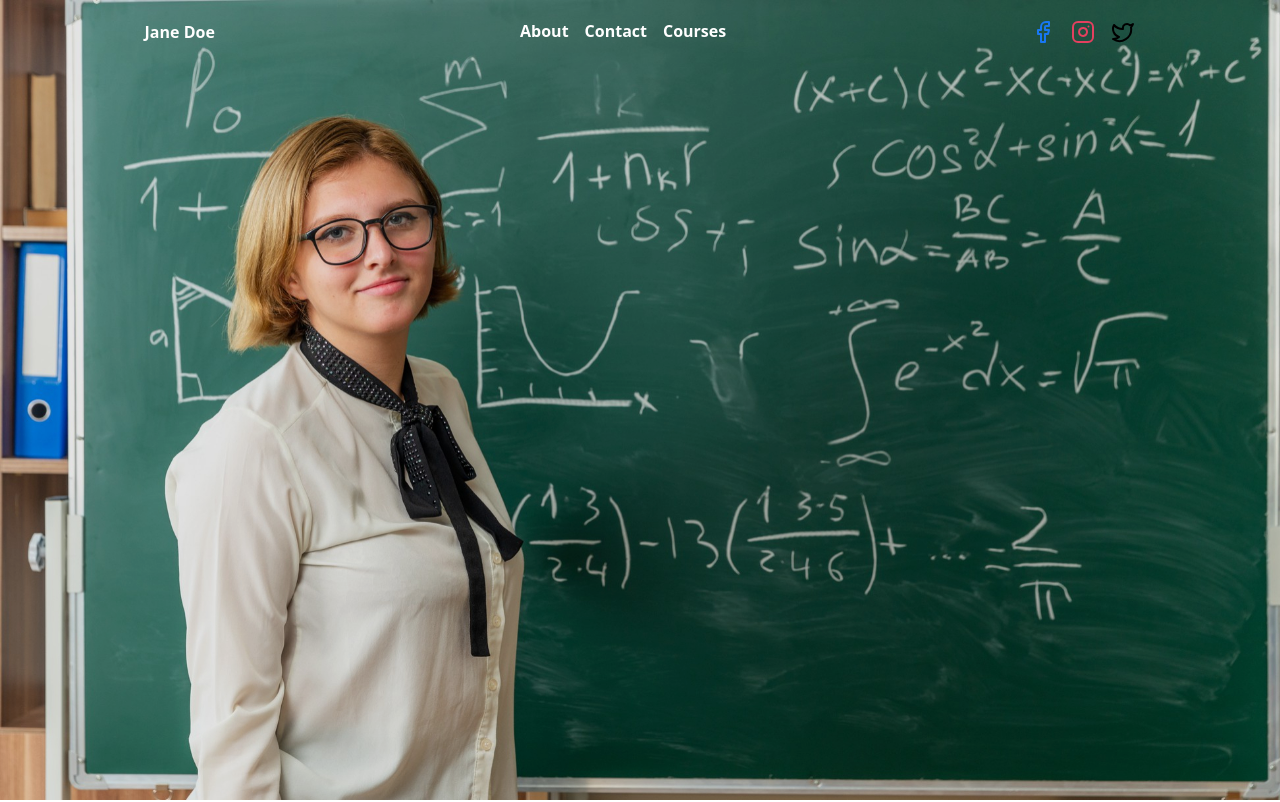
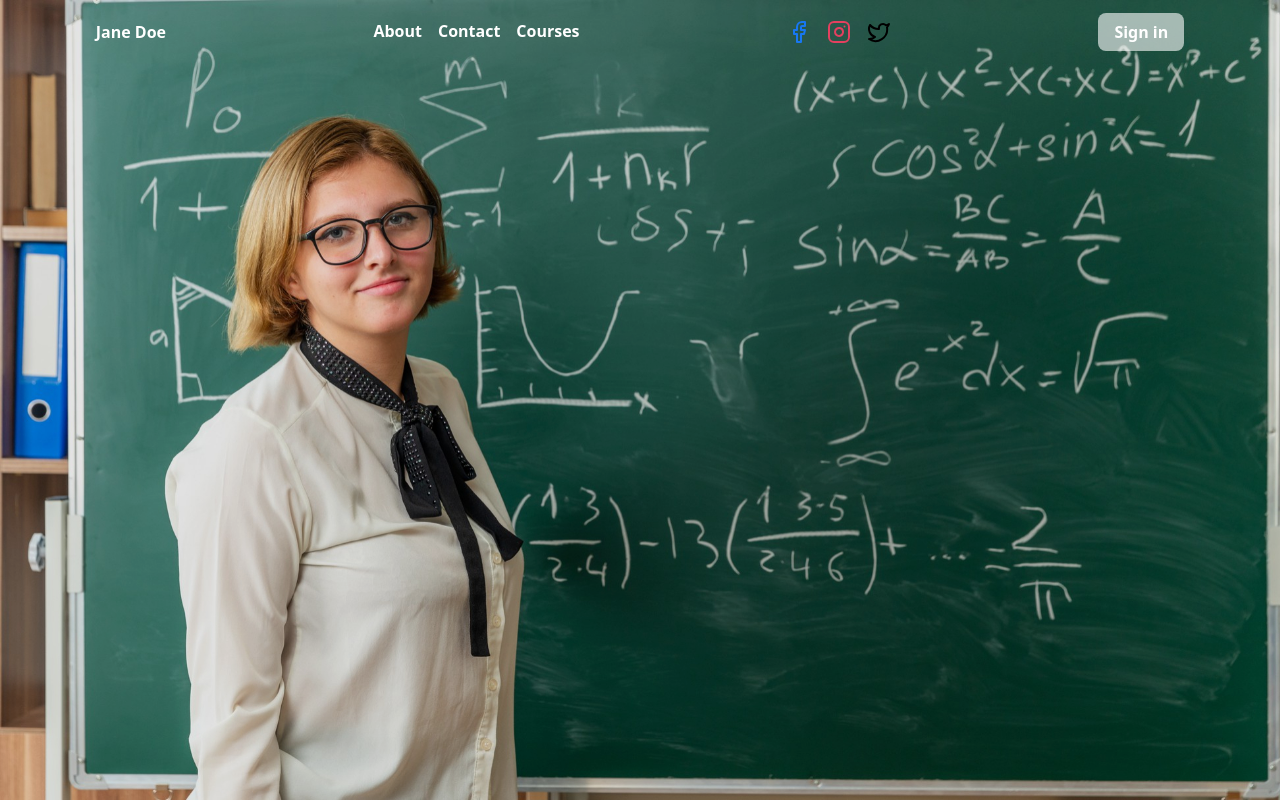
Before and after one commit to furkanarslan1/next-math-teacher, a Next.js app: page / in a window 1280 px wide. Shown: the top 802 px of the page. Built offline with nearby package versions, Linux system fonts and the light colour scheme; no server answers.

Commit message:
feat:add header_user

```diff
--- a/app/(Main)/layout.tsx
+++ b/app/(Main)/layout.tsx
@@ -1,13 +1,18 @@
 import Header from "@/components/header/Header";
+import { createServerSupabase } from "@/lib/supabase/server";
 import React from "react";
 
-export default function MainLayout({
+export default async function MainLayout({
   children,
 }: Readonly<{ children: React.ReactNode }>) {
+  const supabase = await createServerSupabase();
+  const {
+    data: { user },
+  } = await supabase.auth.getUser();
   return (
     <>
       <header className="absolute top-0 left-0 w-full z-30">
-        <Header />
+        <Header user={user} />
       </header>
       <main className="min-h-screen ">{children}</main>
     </>
--- a/components/header/Header.tsx
+++ b/components/header/Header.tsx
@@ -5,6 +5,7 @@ import {
   LucideTwitter,
   Twitter,
   TwitterIcon,
+  User2,
   X,
 } from "lucide-react";
 import Link from "next/link";
@@ -17,7 +18,7 @@ const navLinks = [
   { name: "Courses", href: "/courses" },
 ];
 
-export default function Header() {
+export default function Header({ user }: { user: any }) {
   const pathname = usePathname();
   return (
     <div className="flex justify-around items-center gap-4 h-16 w-full  bg-transparent text-white font-bold">
@@ -59,6 +60,20 @@ export default function Header() {
           </Link>
         </div>
       </section>
+
+      {/* SIGN IN AND USER INFO */}
+      <section>
+        {user ? (
+          <div className="flex items-center gap-2 bg-white/60 px-4 py-2 rounded-md">
+            <User2 />
+            <p>{user.user_metadata?.full_name || user.email}</p>
+          </div>
+        ) : (
+          <Link href="/login" className="bg-white/60 px-4 py-2 rounded-md">
+            Sign in
+          </Link>
+        )}
+      </section>
     </div>
   );
 }
```
